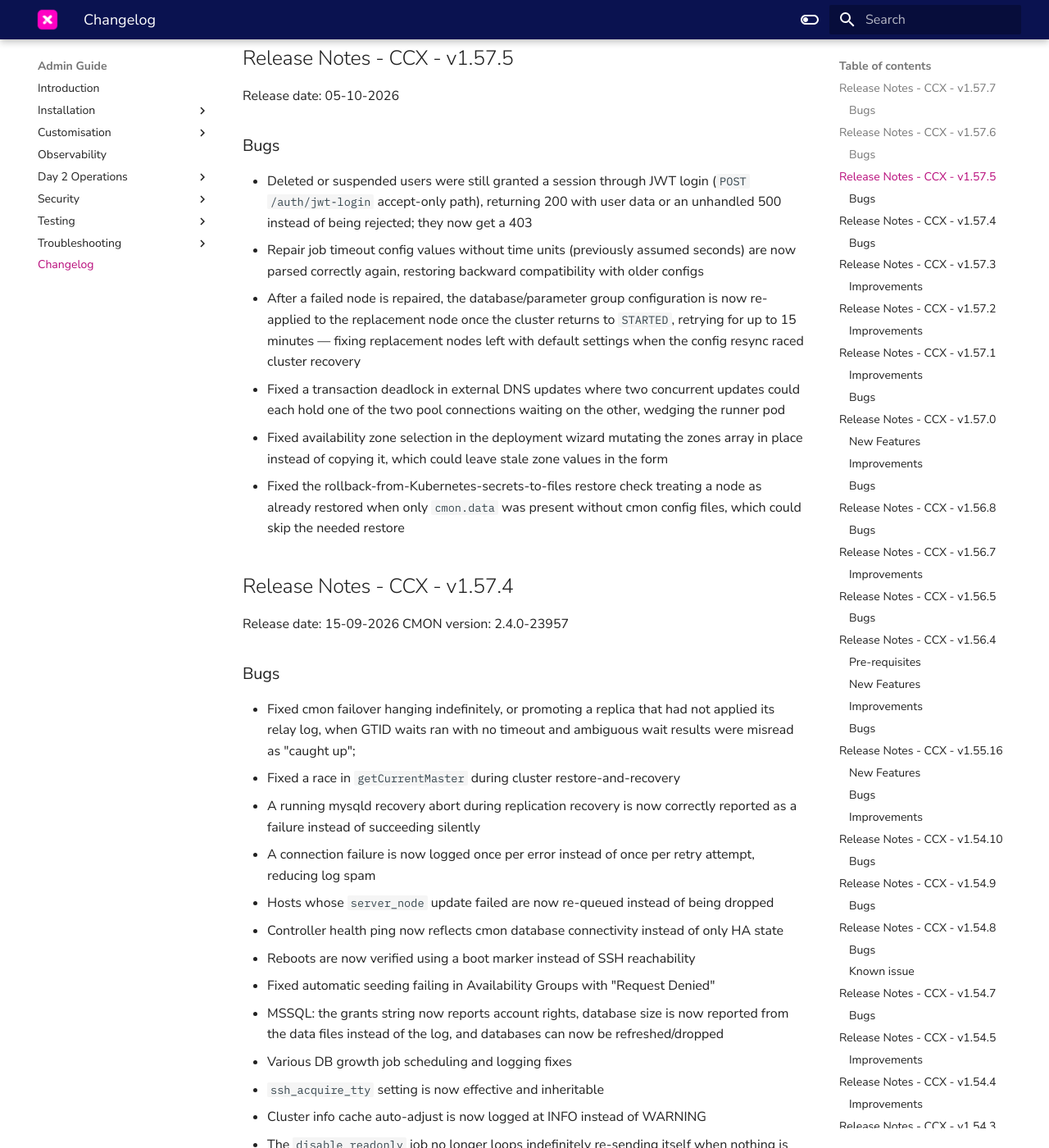
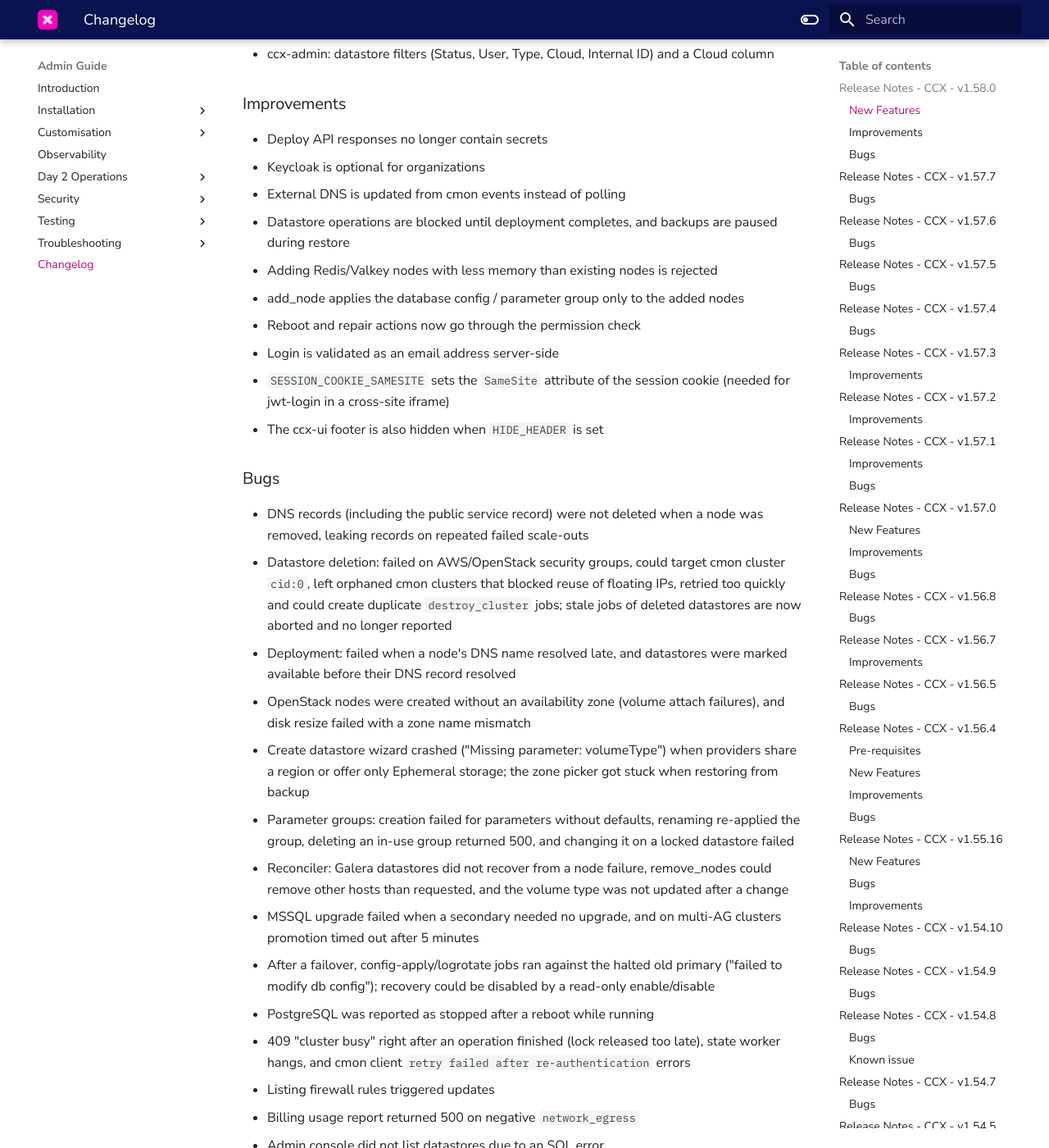
Before and after one commit to severalnines/ccx-docs, an MkDocs documentation site: the page built from docs/admin/Changelog.md, in a window 1280 px wide and 1400 px high, scrolled down 930 px. Shown: the whole window at 82% size. Built offline with MkDocs 1.6.1 and Material for MkDocs 9.7.7, drawn with Linux system fonts in a browser that asks for light colours; comment, search, counter and statistics services are not loaded; some of the changed text lies outside the part shown.

Commit message:
1.58.0 release notes

```diff
--- a/docs/admin/Changelog.md
+++ b/docs/admin/Changelog.md
@@ -11,6 +11,54 @@ Downgrades are not supported.
 :::info
 Please read this section [Upgrading the Control Plane](Day2/Upgrading-the-Control-Plane.md) for more information how to upgrade.
 ::::
+## Release Notes - CCX - v1.58.0
+Release date: 19-11-2026
+CMON version: 2.4.0-27420
+
+:::note
+Upgrade notes:
+- The reconciler is now enabled by default (`ccx.reconcile.enabled: true`) and replaces failed nodes itself, so auto-repair is now disabled by default (`ccx.autoRepair.enabled: false`) and cannot be enabled together with it.
+- The `cmon-proxy` deployment, service and ingress have been removed.
+- ccx-backend containers now run as non-root (`securityContext` in `values.yaml`); review custom mounts that relied on root.
+- cmon runs as a single replica with sized resource requests; `--pool` mode remains optional (beta feature).
+:::
+
+### New Features
+- Reconciler: CCX keeps a desired spec per datastore and reconciles the actual state against it, triggered by CCX and cmon job events. It is health aware (waits for unhealthy hosts, requires a writable primary, skips unnecessary primary promotion), backs off on repeated failures and exports planned steps as a Prometheus metric
+- MSSQL 2025 support
+- OpenBao as a secrets provider, with namespace support and Kubernetes auth for cmon
+- Optional Horizontal Pod Autoscaler (`hpa.enabled`) and Argo CD sync-wave annotations
+- Audit log for SUPERUSER creation and cloud resource creation/deletion (AWS, OpenStack), queryable from the admin API
+- ccx-admin: datastore filters (Status, User, Type, Cloud, Internal ID) and a Cloud column
+
+### Improvements
+- Deploy API responses no longer contain secrets
+- Keycloak is optional for organizations
+- External DNS is updated from cmon events instead of polling
+- Datastore operations are blocked until deployment completes, and backups are paused during restore
+- Adding Redis/Valkey nodes with less memory than existing nodes is rejected
+- add_node applies the database config / parameter group only to the added nodes
+- Reboot and repair actions now go through the permission check
+- Login is validated as an email address server-side
+- `SESSION_COOKIE_SAMESITE` sets the `SameSite` attribute of the session cookie (needed for jwt-login in a cross-site iframe)
+- The ccx-ui footer is also hidden when `HIDE_HEADER` is set
+
+### Bugs
+- DNS records (including the public service record) were not deleted when a node was removed, leaking records on repeated failed scale-outs
+- Datastore deletion: failed on AWS/OpenStack security groups, could target cmon cluster `cid:0`, left orphaned cmon clusters that blocked reuse of floating IPs, retried too quickly and could create duplicate `destroy_cluster` jobs; stale jobs of deleted datastores are now aborted and no longer reported
+- Deployment: failed when a node's DNS name resolved late, and datastores were marked available before their DNS record resolved
+- OpenStack nodes were created without an availability zone (volume attach failures), and disk resize failed with a zone name mismatch
+- Create datastore wizard crashed ("Missing parameter: volumeType") when providers share a region or offer only Ephemeral storage; the zone picker got stuck when restoring from backup
+- Parameter groups: creation failed for parameters without defaults, renaming re-applied the group, deleting an in-use group returned 500, and changing it on a locked datastore failed
+- Reconciler: Galera datastores did not recover from a node failure, remove_nodes could remove other hosts than requested, and the volume type was not updated after a change
+- MSSQL upgrade failed when a secondary needed no upgrade, and on multi-AG clusters promotion timed out after 5 minutes
+- After a failover, config-apply/logrotate jobs ran against the halted old primary ("failed to modify db config"); recovery could be disabled by a read-only enable/disable
+- PostgreSQL was reported as stopped after a reboot while running
+- 409 "cluster busy" right after an operation finished (lock released too late), state worker hangs, and cmon client `retry failed after re-authentication` errors
+- Listing firewall rules triggered updates
+- Billing usage report returned 500 on negative `network_egress`
+- Admin console did not list datastores due to an SQL error
+
 ## Release Notes - CCX - v1.57.7
 Release date: 08-10-2026
 
```
